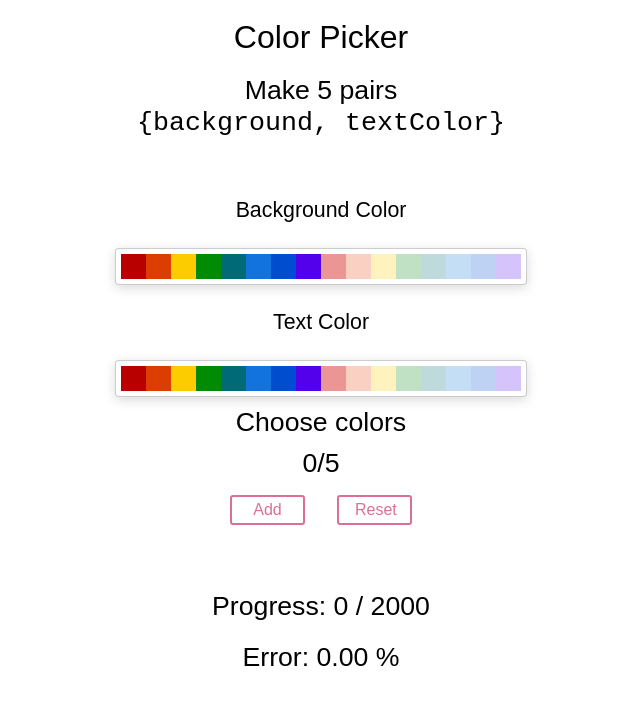
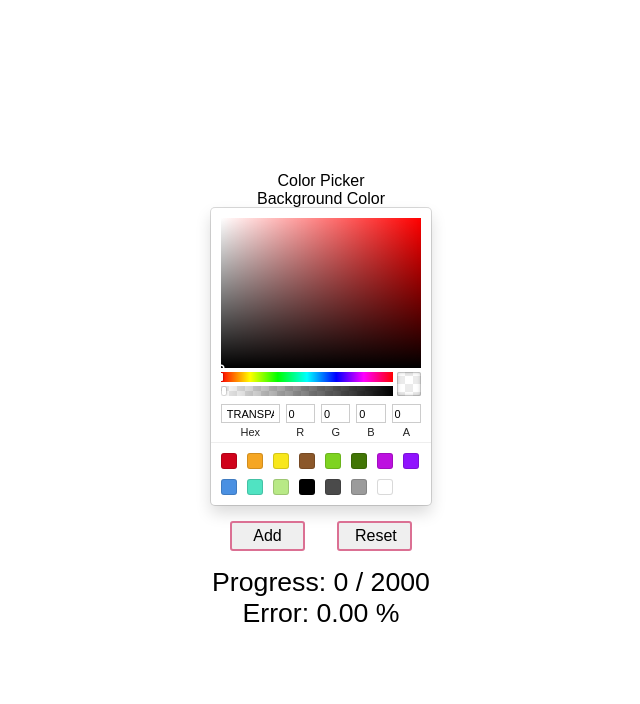
Before and after one commit to icyJoseph/colorpicker, a React (Create React App) app: page / in a window 1280 px wide. Shown: the top 704 px of the page, without its empty margins (319-959 px from the left). Built offline with nearby package versions, Linux system fonts and the light colour scheme.

Commit message:
feat: match temp from 0 to 0.8 to colors

```diff
--- a/src/App.js
+++ b/src/App.js
@@ -1,17 +1,15 @@
 import React, { Component } from "react";
 import Spinner from "react-spinkit";
 import CardColorPicker from "./components/CardColorPicker";
-import CenterTile from "./components/CenterTile";
 import MainTitle from "./components/MainTitle";
-import { Net, normalizer, normal, amplify, rgbaToString } from "./brain";
-import { compose } from "./functional";
+import { Net, normalizer, rgbaToString } from "./brain";
 import { Button, Container, Column, Row, Text } from "./styled";
 
 class App extends Component {
   state = {
-    background: { r: 255, g: 255, b: 255, a: 1 },
-    textColor: { r: 0, g: 0, b: 0, a: 1 },
     data: [],
+    temp: 0,
+    color: { r: 0, g: 0, b: 0, a: 0 },
     base: 5,
     brain: null,
     training: false,
@@ -21,26 +19,21 @@ class App extends Component {
   };
 
   handleBackgroundChangeComplete = color => {
-    const { trained } = this.state;
-    this.setState({ background: color.rgb, backgroundString: color.hex });
-    if (trained) {
-      this.test(color.rgb);
-    }
-  };
-
-  handleTextChangeComplete = color => {
-    this.setState({ textColor: color.rgb, textColorString: color.hex });
+    console.log("handler", color);
+    return this.setState({ color: color.rgb });
   };
 
   addToData = () => {
     this.setState(prevState => {
-      const { background, textColor, data, base } = prevState;
+      const { temp, color, data, base } = prevState;
+      console.log(color);
       return {
         data: data.concat({
-          input: background,
-          output: textColor
+          input: { temp },
+          output: color
         }),
-        base: data.length >= base ? data.length + 1 : base
+        base: data.length >= base ? data.length + 1 : base,
+        temp: temp + 0.2
       };
     });
   };
@@ -63,7 +56,9 @@ class App extends Component {
     this.setState({ training: true, trained: false });
     const { brain, asyncTrain } = Net();
     const { data } = this.state;
+    console.log("data", data);
     const normalized = data.map(normalizer);
+    console.log(normalized);
 
     return asyncTrain(normalized, {
       iterations: 2000,
@@ -75,75 +70,33 @@ class App extends Component {
       callback: ({ error, iterations }) => this.setState({ error, iterations }),
       callbackPeriod: 75,
       timeout: Infinity
-    }).then(stats =>
+    })
+      .then(stats =>
         this.setState({
           brain: brain.toFunction(),
           trained: true,
           training: false,
           ...stats
         })
-    );
-  };
-
-  test = rgb => {
-    const { brain } = this.state;
-    const result = compose(amplify, brain, normal)(rgb);
-    this.setState({ textColor: result });
+      )
+      .then(() => console.log(brain.toFunction().toString()));
   };
 
   render() {
-    const {
-      background,
-      textColor,
-      data,
-      base,
-      trained,
-      training,
-      error,
-      iterations
-    } = this.state;
-    const backgroundString = rgbaToString(background);
-    const textColorString = rgbaToString(textColor);
+    const { data, trained, training, error, color, iterations } = this.state;
+    console.log("state", color, data);
     return (
-      <Container background={backgroundString}>
-        <MainTitle textColor={textColorString} title="Color Picker" />
-        <Text
-          color={textColorString}
-          style={{ marginBottom: "35px", textAlign: "center" }}
-        >
-          <span>
-            Make 5 pairs <br />
-            <code>{`{background, textColor}`}</code>
-          </span>
-        </Text>
-        <Row direction="column">
+      <Container>
+        <MainTitle title="Color Picker" />
+        <Row>
           <CardColorPicker
             title="Background Color"
+            picker={rgbaToString(color)}
             handler={this.handleBackgroundChangeComplete}
-            textColor={textColorString}
-            picker={backgroundString}
             testMode={trained}
           />
-          {trained ? (
-            <Column style={{ height: "120px" }} />
-          ) : (
-            <CardColorPicker
-              title="Text Color"
-              handler={this.handleTextChangeComplete}
-              textColor={textColorString}
-              picker={textColorString}
-            />
-          )}
-          <CenterTile
-            title={trained ? "Change the background!" : "Choose colors"}
-            textColor={textColorString}
-            count={data.length}
-            base={base}
-            trained={trained}
-            handler={this.test}
-          />
         </Row>
-        <Row direction="column">
+        <Row>
           <Column>
             {trained ? null : data.length < 5 ? (
               <Button onClick={this.addToData}>Add</Button>
@@ -154,21 +107,17 @@ class App extends Component {
             <Button onClick={this.resetData}>Reset</Button>
           </Column>
         </Row>
-        <Row direction="column">
-          <Column
-            style={{
-              minHeight: "50px"
-            }}
-          >
+        <Row>
+          <Column>
             {training && <Spinner name="three-bounce" size={60} />}
           </Column>
         </Row>
-        <Row direction="column">
+        <Row>
           <Column>
-            <Text color={textColorString}>Progress: {iterations} / 2000</Text>
+            <Text>Progress: {iterations} / 2000</Text>
           </Column>
-          <Column style={{ marginTop: "20px", marginBottom: "120px" }}>
-            <Text color={textColorString}>Error: {error.toFixed(2)} %</Text>
+          <Column>
+            <Text>Error: {error.toFixed(2)} %</Text>
           </Column>
         </Row>
       </Container>
--- a/src/brain/index.js
+++ b/src/brain/index.js
@@ -9,7 +9,7 @@ export const Net = () => {
 };
 
 export const normalizer = ({ input, output }) => {
-  return { input: normal(input), output: normal(output) };
+  return { input, output: normal(output) };
 };
 
 export const normal = ({ r, g, b, a }) => {
--- a/src/components/CardColorPicker.js
+++ b/src/components/CardColorPicker.js
@@ -1,28 +1,17 @@
 import React from "react";
 import ColorPicker from "./ColorPicker";
-import TestColorPicker from "./TestColorPicker";
 import { Row, Column, Title } from "../styled";
 
-export const CardColorPicker = ({
-  title,
-  textColor,
-  picker,
-  handler,
-  testMode
-}) => (
-  <Column style={{ height: "120px" }}>
-    <Row direction="column">
+export const CardColorPicker = ({ title, textColor, picker, handler }) => (
+  <Column>
+    <Row>
       <Column>
         <Title color={textColor} size={16}>
-          {testMode ? " " : title}
+          {title}
         </Title>
       </Column>
       <Column>
-        {testMode ? (
-          <TestColorPicker color={picker} handler={handler} />
-        ) : (
-          <ColorPicker color={picker} handler={handler} />
-        )}
+        <ColorPicker color={picker} handler={handler} />
       </Column>
     </Row>
   </Column>
--- a/src/components/CenterTile.js
+++ b/src/components/CenterTile.js
@@ -1,16 +1,14 @@
 import React from "react";
 import { Row, Column, Text } from "../styled";
 
-export const CardColorPicker = ({ title, textColor, count, base, trained }) => (
+export const CardColorPicker = ({ title, textColor, count, base }) => (
   <Column>
-    <Row direction="column">
+    <Row>
       <Column>
-        <Text color={textColor} style={{ marginTop: "10px" }}>
-          {title}
-        </Text>
+        <Text color={textColor}>{title}</Text>
       </Column>
       <Column>
-        <Text color={textColor} style={{ marginTop: "10px" }}>
+        <Text color={textColor}>
           {count}/{base}
         </Text>
       </Column>
--- a/src/components/ColorPicker.js
+++ b/src/components/ColorPicker.js
@@ -1,15 +1,8 @@
 import React from "react";
-import { GithubPicker } from "react-color";
+import { SketchPicker } from "react-color";
 
 export const ColorPicker = ({ handler, color, style }) => {
-  return (
-    <GithubPicker
-      triangle="hide"
-      width="400px"
-      color={color}
-      onChangeComplete={handler}
-    />
-  );
+  return <SketchPicker color={color} onChangeComplete={handler} />;
 };
 
 export default ColorPicker;
--- a/src/components/MainTitle.js
+++ b/src/components/MainTitle.js
@@ -2,7 +2,7 @@ import React from "react";
 import { Row, Column, Title } from "../styled";
 
 export const MainTitle = ({ textColor, title }) => (
-  <Row direction={"row"}>
+  <Row>
     <Column>
       <Title color={textColor} size={24}>
         {title}
--- a/src/components/TestColorPicker.js
+++ /dev/null
@@ -1,15 +0,0 @@
-import React from "react";
-import { SketchPicker } from "react-color";
-
-export const TestColorPicker = ({ color, handler }) => {
-  return (
-    <SketchPicker
-      color={color}
-      presetColors={[]}
-      onChangeComplete={handler}
-      style={{ height: "100px" }}
-    />
-  );
-};
-
-export default TestColorPicker;
--- a/src/index.css
+++ b/src/index.css
@@ -1,11 +1,12 @@
-html,
+html {
+  height: 100%;
+}
 body {
+  display: flex;
+  justify-content: center;
+  align-items: center;
   height: 100%;
   margin: 0;
   padding: 0;
   font-family: sans-serif;
 }
-
-#root {
-  height: 100%;
-}
--- a/src/styled/index.js
+++ b/src/styled/index.js
@@ -1,14 +1,15 @@
 import styled from "styled-components";
 
 export const Container = styled.div`
-  min-height: 100vh;
+  flex: 1;
+  display: flex;
+  flex-direction: column;
   width: 100%;
-  background: ${props => props.background};
 `;
 export const Row = styled.div`
+  flex: 1;
   display: flex;
-  flex: 1;
-  flex-direction: ${props => props.direction};
+  flex-direction: column;
 `;
 
 export const Column = styled.div`
@@ -19,29 +20,21 @@ export const Column = styled.div`
 `;
 
 export const Title = styled.span`
+  flex: 1;
   display: flex;
-  flex: 1;
-  min-height: 75px;
-  height: 75px;
-  height: auto !important;
-  font-size: ${props => props.size}pt;
   justify-content: center;
   align-items: center;
-  color: ${props => props.color};
 `;
 
 export const Text = styled.span`
+  flex: 1;
   display: flex;
-  flex: 1;
   justify-content: center;
   align-items: center;
-  color: ${props => props.color};
   font-size: 20pt;
 `;
 
 export const Button = styled.button`
-  background: ${props => (props.primary ? "palevioletred" : "white")};
-  color: ${props => (props.primary ? "white" : "palevioletred")};
   font-size: 1em;
   width: 75px;
   margin: 1em;
```
Lines whose indentation alone changed are shown as unchanged.
